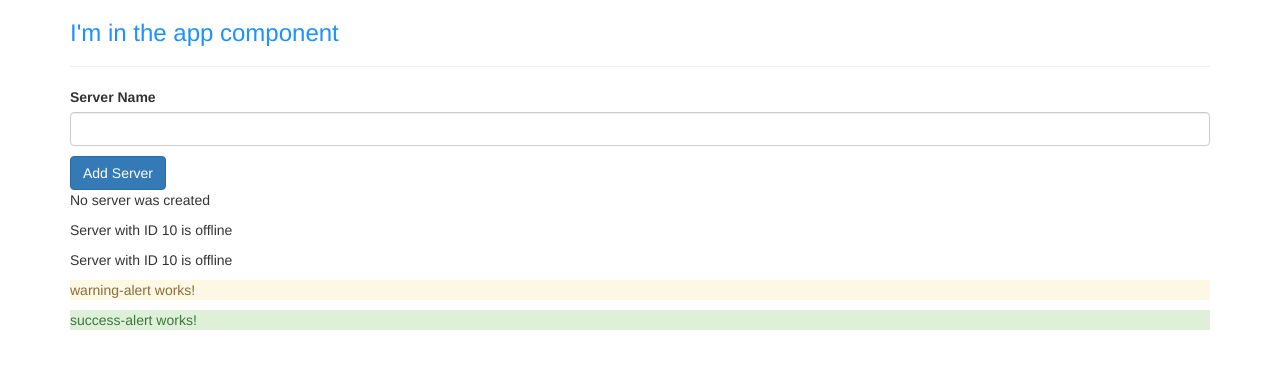
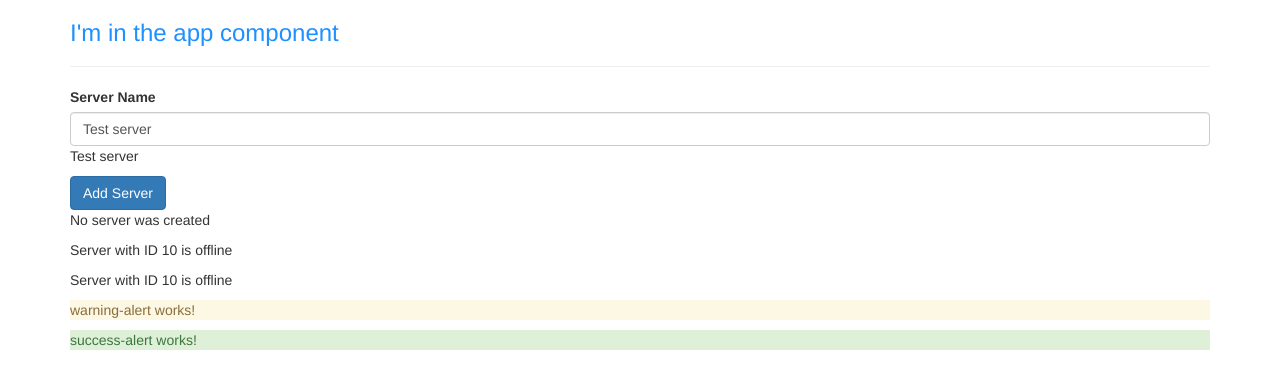
Before and after one commit to m3c0d3/angular-with-bootstrap-app, an Angular app: page / in a window 1280 px wide. Shown: the top 388 px of the page. Built offline with nearby package versions, Linux system fonts and the light colour scheme.

Commit message:
Two way data binding

```diff
--- a/src/app/servers/servers.component.html
+++ b/src/app/servers/servers.component.html
@@ -1,7 +1,14 @@
 <label>Server Name</label>
+<!--
 <input type="text"
        class="form-control"
        (input)="onUpdateServerName($event)">
+-->
+
+<input type="text"
+       class="form-control"
+       [(ngModel)]="serverName">
+
 <p>{{serverName}}</p>
 
 <button class="btn btn-primary"
--- a/src/app/servers/servers.component.ts
+++ b/src/app/servers/servers.component.ts
@@ -13,7 +13,7 @@
 export class ServersComponent implements OnInit {
   allowNewServer = false;
   serverCreationStatus = 'No server was created';
-  serverName = '';
+  serverName = 'Test server';
 
   constructor() {
     setTimeout(() => {
```
Also changed, not shown: src/app/app.module.ts (+6 -4 lines).
